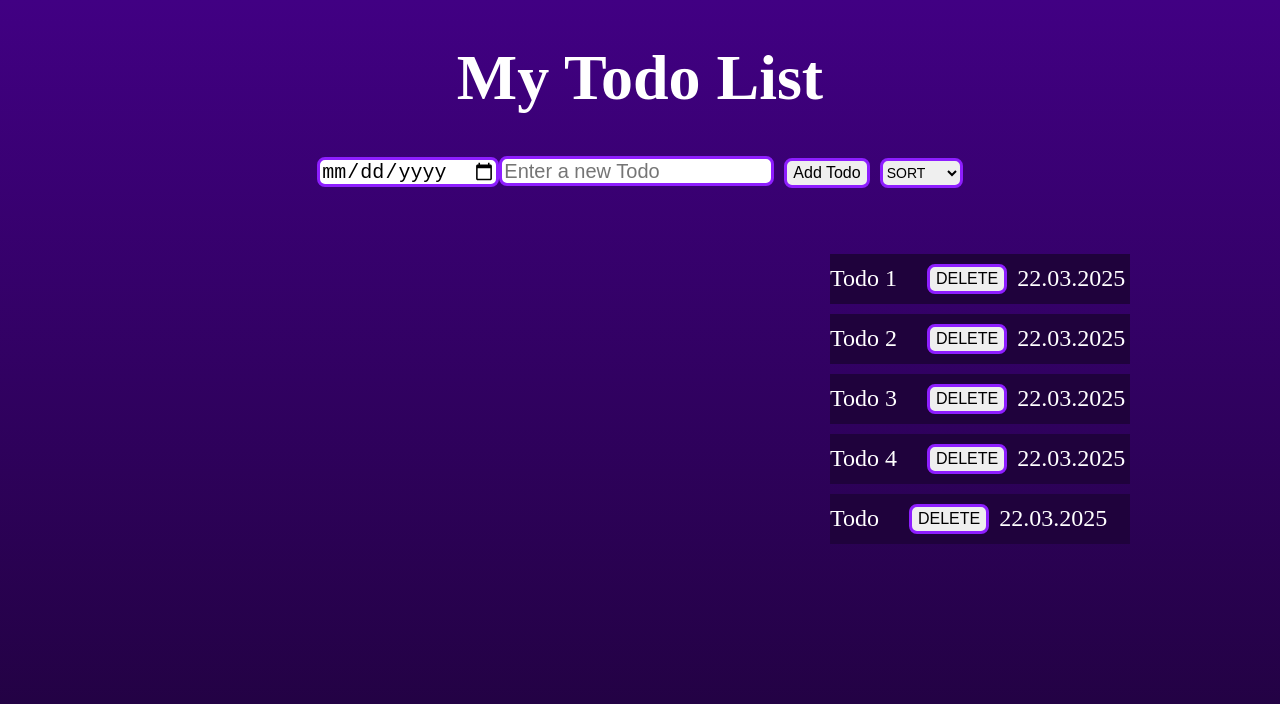
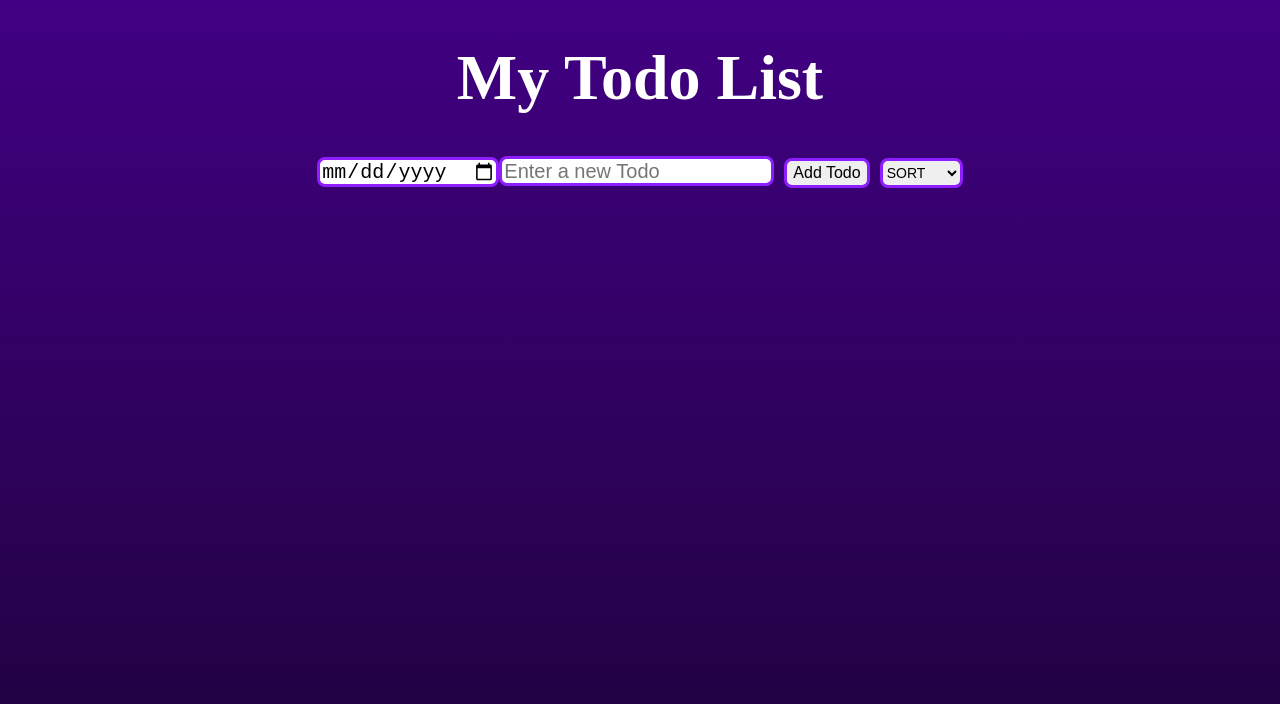
Before and after one commit to lea-apotheloz/react-todo, a React app: page / in a window 1280 px wide. Shown: the top 704 px of the page. Built offline with nearby package versions, Linux system fonts and the light colour scheme; the HTML template or start-up script is replaced by a standard one.

Commit message:
feat: user is able to add a new todo

```diff
--- a/src/App.css
+++ b/src/App.css
@@ -30,10 +30,10 @@ body {
   font-size: 1.5rem;
 }
 ul {
-  padding-left: 830px;
+  padding-left: 750px;
 }
 li {
-  width: 300px;
+  width: 400px;
   height: 50px;
   display: flex;
   align-items: center;
--- a/src/App.tsx
+++ b/src/App.tsx
@@ -1,15 +1,19 @@
 import './App.css';
 import TodoCreationForm from './TodoCreationForm.tsx';
-import TodoList from './TodoList.tsx';
+import {useState} from "react";
+const App = () => {
 
-const App = () => {
-  return (
-    <div className="content">
-      <h1>My Todo List</h1>
-      <TodoCreationForm />
-      <TodoList />
-    </div>
-  );
+
+    const [list, setlist] = useState<string[]>([]);
+    const addtodolist=(addtodo:string)=> {
+        setlist([...list, addtodo]);
+    }
+
+    return (
+        <div className="content">
+            <h1>My Todo List</h1>
+            <TodoCreationForm list={list} addtodolist={addtodolist}/>
+        </div>
+    );
 };
-
 export default App;
--- a/src/ElementTodo.tsx
+++ b/src/ElementTodo.tsx
@@ -1,10 +1,10 @@
-const ElementTodo = ({ todo }: { todo: string }) => {
-  return (
-    <li>
-      {todo}
-      <button className={'del'}> DELETE </button>
-      <data> 22.03.2025</data>
-    </li>
-  );
+const ElementTodo = ({todo}: { todo: string }) => {
+    return (
+        <li>
+          <p> {todo} </p>
+            <button className={'del'}> DELETE</button>
+            <data> dd/mm/yyyy</data>
+        </li>
+    );
 };
 export default ElementTodo;
--- a/src/TodoCreationForm.tsx
+++ b/src/TodoCreationForm.tsx
@@ -1,10 +1,31 @@
-const TodoCreationForm = () => {
+import React, {useState} from "react";
+import TodoList from "./TodoList.tsx";
+
+const TodoCreationForm = ({list, addtodolist}:{list:string[] ;addtodolist: (addtodolist: string) => void}) => {
+
+    const [value, setValue] = useState('');
+
+
+    const handleInput = (e: React.ChangeEvent<HTMLInputElement>) => {
+        setValue(e.target.value)
+    }
+
+    const addlist = (event: any) => {
+        event.preventDefault();
+        if (!value) return
+
+
+       addtodolist(value)
+        setValue('')
+    }
+
     return (
-    <form>
+        <form onSubmit={addlist}>
             <label className="TodoForm">
-        <input type={'date'} placeholder={'due Date'} />
-        <input type="text" placeholder={'Enter a new Todo'} />
+                <input type={'date'} placeholder={'due Date'}/>
+                <input type="text" placeholder={'Enter a new Todo'} value={value} onChange={handleInput}/>
                 <button> Add Todo</button>
+
             </label>
 
             <select>
@@ -14,7 +35,10 @@ const TodoCreationForm = () => {
                 <option>Done</option>
                 <option>Undone</option>
             </select>
+
+            <TodoList list={list}/>
+
         </form>
-  );
-};
+    )
+}
 export default TodoCreationForm;
--- a/src/TodoList.tsx
+++ b/src/TodoList.tsx
@@ -1,13 +1,13 @@
 import ElementTodo from './ElementTodo.tsx';
 
-const list = ['Todo 1', 'Todo 2', 'Todo 3', 'Todo 4', 'Todo'];
+const TodoList = ({list}:{list:string[]},) => {
+    //parametre list
 
-const TodoList = () => {
-  return (
+    return (
     <div className={'TodoList'}>
       <ul>
         {list.map((todo, item) => (
-          <ElementTodo todo={todo} key={item} />
+          <ElementTodo  todo={todo} key={item} />
         ))}
       </ul>
     </div>
```
Lines whose indentation alone changed are shown as unchanged.
